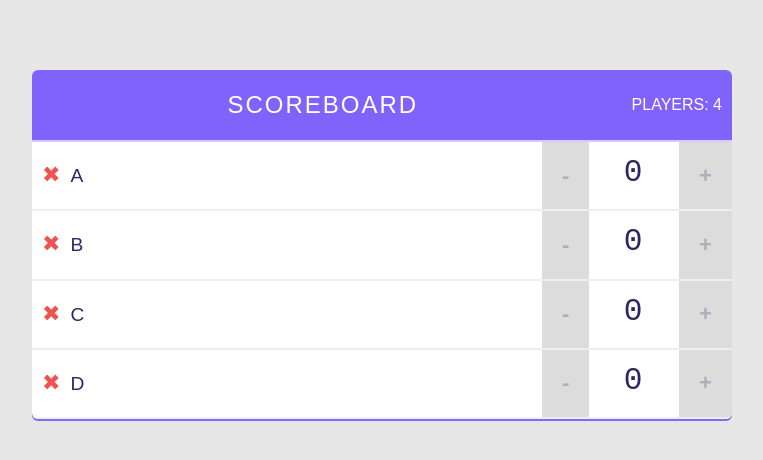
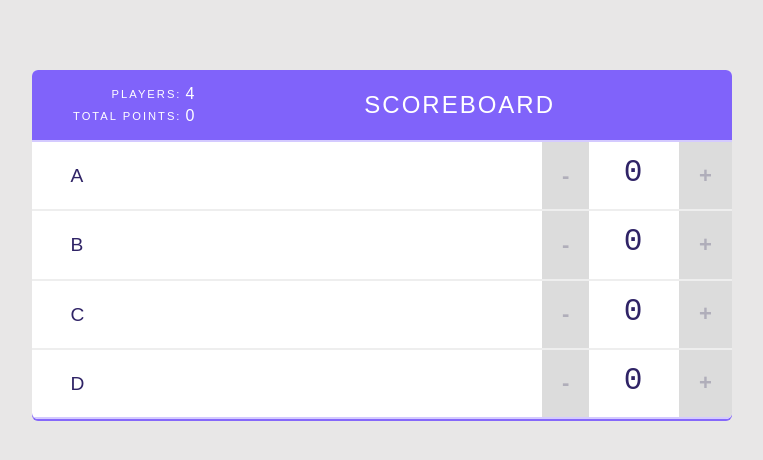
Before and after one commit to jegalchoi/unit_7_react_gallery_app, a React app: page / in a window 1280 px wide. Shown: the top 460 px of the page, without its empty margins (258-1021 px from the left). Built offline with nearby package versions, Linux system fonts and the light colour scheme; the HTML template or start-up script is replaced by a standard one.

Commit message:
Add Stats

```diff
--- a/src/App.css
+++ b/src/App.css
@@ -47,6 +47,12 @@ svg {
   border-bottom: solid 2px #EEEEEE;
   letter-spacing: 2px;
 }
+.player:last-of-type {
+  border-bottom-color: #D4CAFF;
+}
+.player-name:hover .remove-player {
+  visibility: visible;
+}
 .player-name,
 .counter-score {
   color: #2F2366;
@@ -60,7 +66,7 @@ svg {
   font-size: 1.15em;
   border: none;
   outline: none;
-
+  visibility: hidden;
   color: #EF5350;
   cursor: pointer;
   margin: 0 10px 0 0;
@@ -71,6 +77,15 @@ svg {
   margin: 0 0 0 28px;
   font-weight: normal;
 }
+  .stats td:first-child {
+    text-align: right;
+    font-weight: normal;
+    letter-spacing: 2px;
+    font-size: .7em;
+  }
+  .stats td:last-child {
+    text-align: left;
+  }
 .counter {
   display: flex;
   width: 190px;
--- a/src/App.jsx
+++ b/src/App.jsx
@@ -46,7 +46,7 @@ export default class App extends Component {
       <div className="scoreboard">
         <Header
           title="Scoreboard"
-          totalPlayers={ initialPlayers.length }
+          players={ initialPlayers }
         />
         {initialPlayers.map((player, idx) =>
           <Player
--- a/src/Header.jsx
+++ b/src/Header.jsx
@@ -1,10 +1,11 @@
 import React from 'react'
+import { Stats } from './Stats'
 
-export default function Header({ title, totalPlayers }) {
+export default function Header({ title, players }) {
   return (
     <header>
+      <Stats players={players} />
       <h1>{ title }</h1>
-      <span className='stats'>Players: { totalPlayers }</span>
     </header>
   )
 }
--- /dev/null
+++ b/src/Stats.jsx
@@ -0,0 +1,23 @@
+import React from 'react'
+
+export const Stats = ({players}) => {
+  const totalPlayers = players.length
+  const totalPoints = players.reduce(
+    (a, c) => a + c.score
+    , 0
+  )
+  return (
+    <table className='stats'>
+      <tbody>
+        <tr>
+          <td>Players:</td>
+          <td>{totalPlayers}</td>
+        </tr>
+        <tr>
+          <td>Total Points:</td>
+          <td>{totalPoints}</td>
+        </tr>
+      </tbody>
+    </table>
+  )
+}
```
